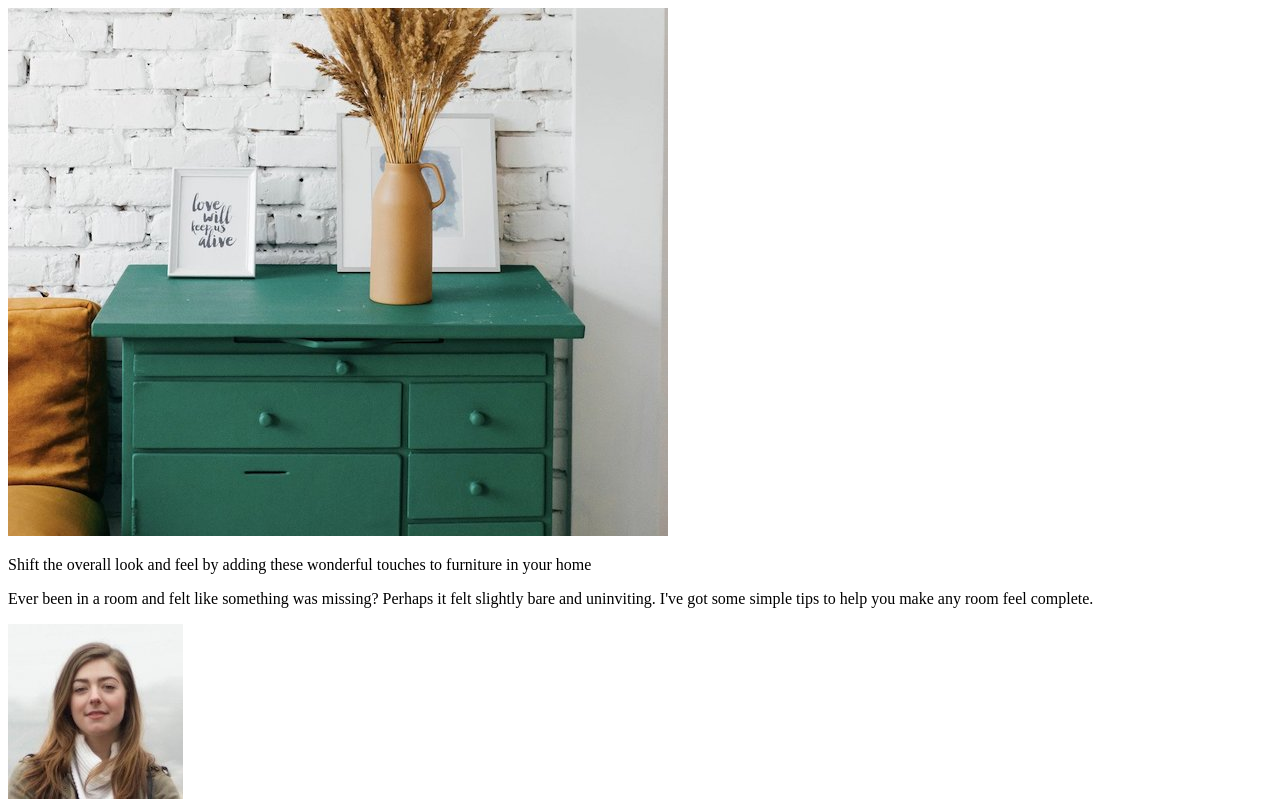
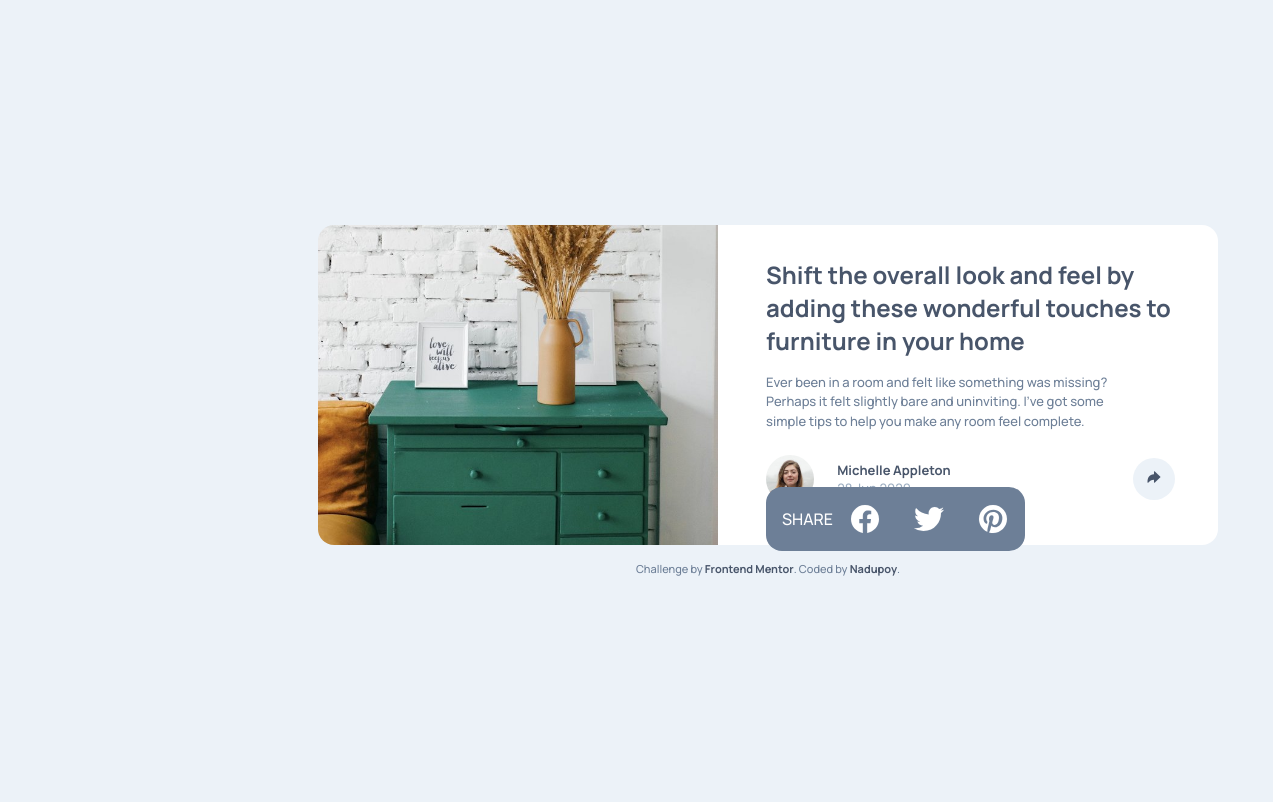
Before and after one commit to nadupoy/Frontend-Mentor---Article-preview-component, a plain HTML site: page index.html in a window 1536 px wide. Shown: the top 802 px of the page, without its empty margins (0-1273 px from the left). Drawn offline with nearby package versions, Linux system fonts and the light colour scheme.

Commit message:
I have over-Engineered things. Starting from scratch. Again! :/

```diff
--- a/style.css
+++ b/style.css
@@ -161,3 +161,166 @@
         text-decoration: none;
     }
 }
+
+@media screen and (min-width: 1440px) {
+    * {
+        margin: 0;
+        font-family: 'Manrope', sans-serif;
+    }
+
+    html {
+        height: 100%;
+        display: flex;
+    }
+
+    body {
+        margin: auto;
+        background-color: hsl(210, 46%, 95%);
+        display: grid;
+        align-items: center;
+    }
+
+    main {
+        display: flex;
+        flex-direction: row;
+        margin: auto;
+        height: 320px;
+        margin-bottom: 16px;
+        /* Flex conforms the height of the img element to 360px as opposed to Grid which doesn't do so. */
+    }
+
+    main > img {
+        object-fit: cover;
+        border-radius: 16px 0px 0px 16px;
+    }
+
+    section {
+        width: 500px;
+        background-color: #FFFFFF;
+        border-radius: 0px 16px 16px 0px;
+        display: flex;
+        flex-direction: column;
+        justify-content: center;
+    }
+
+    #text {
+        margin-left: 48px;
+    }
+
+    #header-text {
+        font-weight: 700;
+        font-size: 24px;
+        color: hsl(217, 19%, 35%);
+        width: 420px;
+        margin-bottom: 16px;
+    }
+
+    #body-text {
+        font-weight: 500;
+        font-size: 13px;
+        color: hsl(214, 17%, 51%);
+        width: 360px;
+        line-height: 1.5;
+        margin-bottom: 16px;
+    }
+
+    .bottom-banner {
+        width: 420px;
+        display: grid;
+        grid-template-columns: auto 64px;
+        align-items: center;
+        margin-left: 48px;
+    }
+
+    .user-details {
+        display: grid;
+        grid-template-columns: 20% 80%;
+        height: 64px;
+        align-items: center;
+    }
+
+    .user-details > img {
+        width: 48px;
+        border-radius: 32px;
+    }
+
+    .user-details > p {
+        font-size: 13px;
+        font-weight: 700;
+        color:hsl(217, 19%, 35%);
+    }
+
+    span {
+        font-weight: 500;
+        color:hsl(212, 23%, 69%);
+    }
+
+    .social-media-icons {
+        /* display: none; */
+    }
+
+    .social-media-icons-visible {
+        position: absolute;
+        display: grid;
+        grid-template-columns: auto 64px 64px 64px;
+        align-items: center;
+        height: 64px;
+        background-color: hsl(214, 17%, 51%);
+        color: #FFFFFF;
+        padding-left: 16px;
+        border-radius: 16px;
+        transform-origin: center bottom;
+        transform: translateX(260px);
+        transform: translateY(40px);
+    }
+
+    .social-media-icons > p {
+        font-size: 16px;
+        font-weight: 200;
+        color: #FFFFFF;
+    }
+
+    .social-media-icon {
+        font-size: 32px;
+        justify-self: center;
+    }
+
+    .share-button {
+        justify-self: center;
+        background-color: hsl(210, 46%, 95%);
+        padding: 10px 13px;
+        border-radius: 24px;
+    }
+
+    .share-button-focus {
+
+    }
+
+    .share-icon {
+        color: hsl(217, 19%, 35%);
+    }
+
+    .share-icon-focus {
+        color: #FFFFFF;
+    }
+
+    footer {
+        margin: auto;
+    }
+
+    footer > p {
+        text-align: center;
+        font-size: 11px;
+        color: hsl(214, 17%, 51%);
+    }
+
+    footer a {
+        color: hsl(217, 19%, 35%);
+        font-weight: 700;
+        text-decoration: none;
+    }
+
+    footer a:visited {
+        text-decoration: none;
+    }
+}
```
